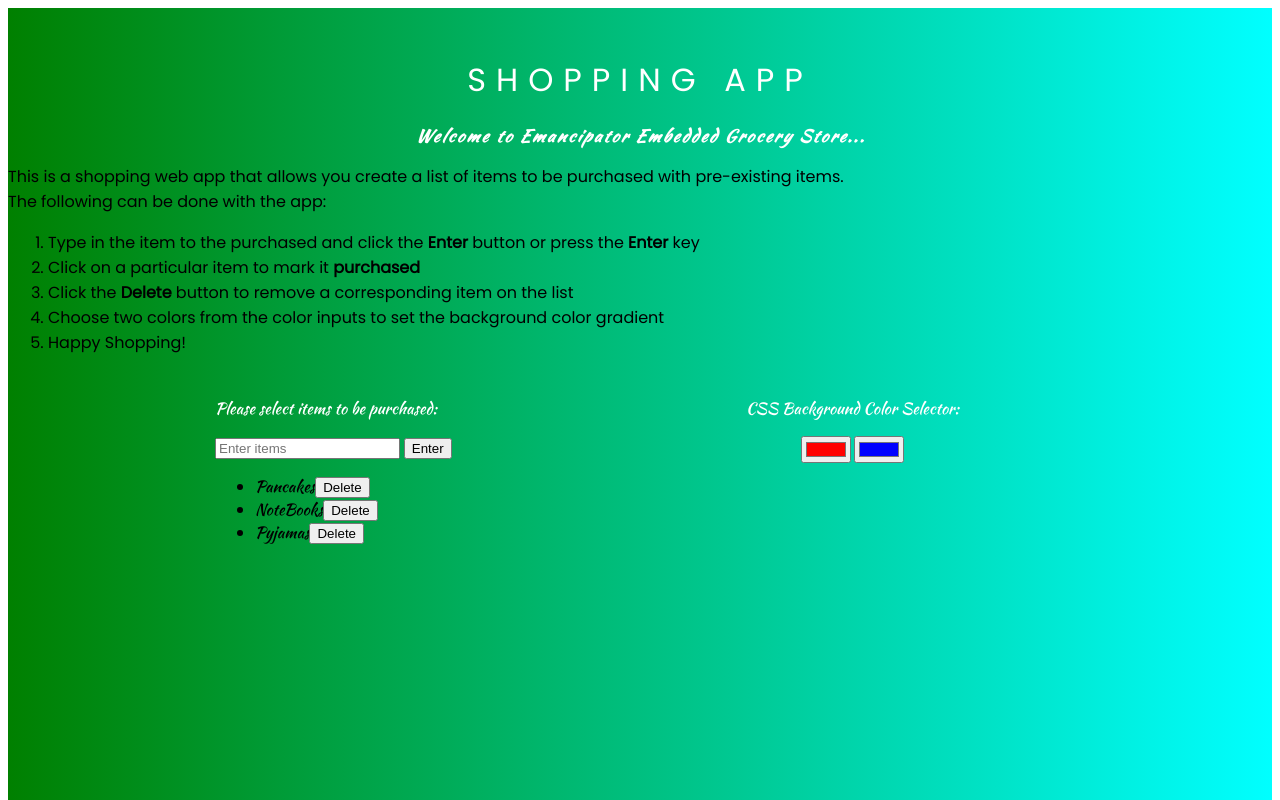
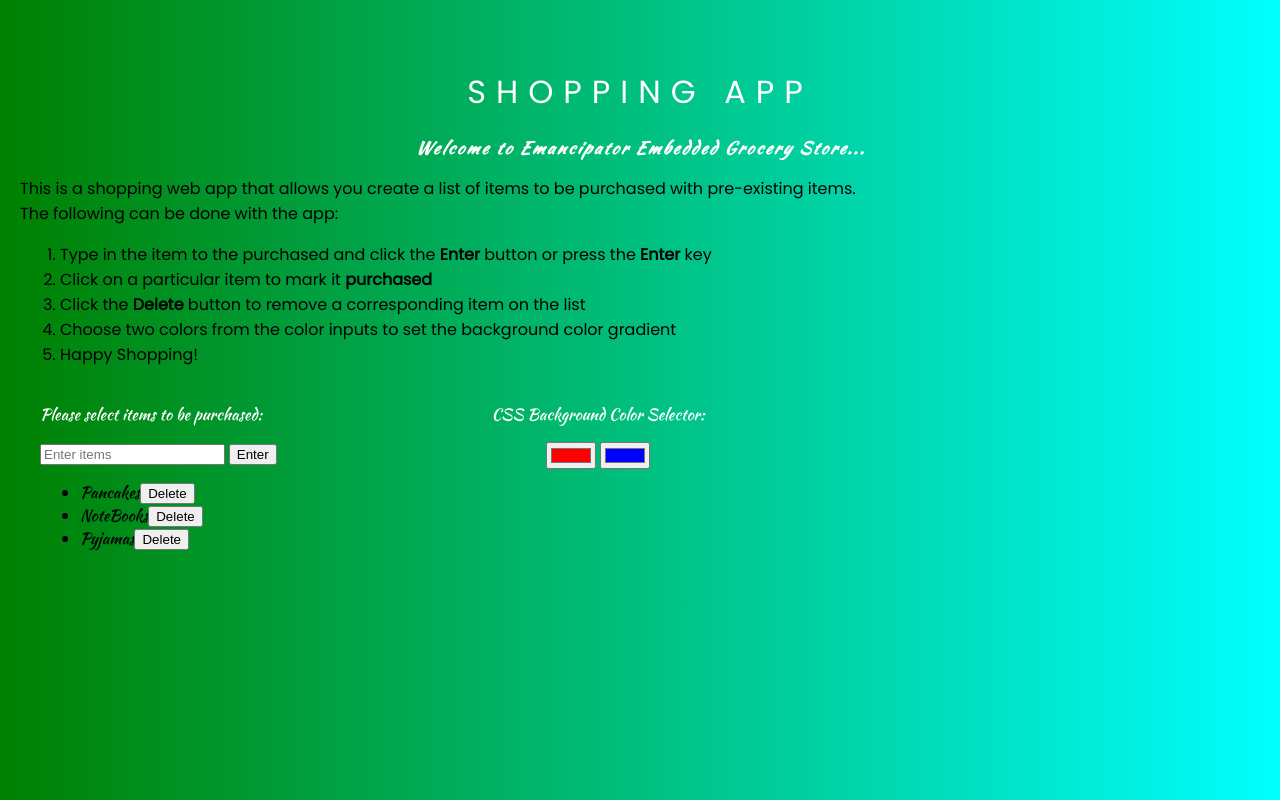
Before and after one commit to emmanuelidiaghe/shoppingList, a plain HTML site: page index.html in a window 1280 px wide. Shown: the top 800 px of the page. Drawn offline with Linux system fonts and the light colour scheme.

Commit message:
fixed responsiveness

```diff
--- a/index.html
+++ b/index.html
@@ -1,6 +1,8 @@
 <!DOCTYPE html>
 <html lang="en">
 <head>
+    <meta charset="UTF-8">
+    <meta name="viewport" content="width=device-width, initial-scale=1.0">
     <title>Shopping App</title>
     <link rel="stylesheet" type="text/css" href="shopping.css">
     <link href="https://fonts.googleapis.com/css2?family=Kaushan+Script&display=swap" rel="stylesheet">
@@ -38,7 +40,6 @@
                 <input class="color1" type="color" name="color1" value="#ff0000">
                 <input class="color2" type="color" name="color2" value="#0000ff">
             </div>
-        <div id="clear"></div>
         </div>
     </div>
         <script type="text/javascript" src="shopping.js"></script>
--- a/shopping.css
+++ b/shopping.css
@@ -1,6 +1,9 @@
+body {
+  margin: 20px;
+  background: linear-gradient(to right, green, cyan);
+}
 #main{
     position: relative;
-    background: linear-gradient(to right, green, cyan);
     overflow: hidden;
 }
 header {
@@ -28,42 +31,39 @@ header {
     padding-top: 0px;
 }
 #container {
-    display: block;
-    width: 300px;
-    height: 1000px;
+  margin: 20px;
     font-family: 'Kaushan Script', cursive;
-    margin: 10px auto 10px auto;
-    padding: 10px 20px;
     border-radius: 0.40rem;
-    color: #ffffff
+    color: #ffffff;
 }
-@media screen and (min-width: 550) {
-    #container {
-        width: 500px;
-    }
-  }
-@media screen and (min-width: 700px) {
-    #container {
-        width: 600px;
-    }
-  }
-@media screen and (min-width: 1000px) {
-    #container {
-        width: 850px;
-    }
-  }
   ul{
       color: black;
   }
 #shopping{
-  width: 50%;
-  float: left;
+  width: 100%;
+  margin: auto;
 }
 #css{
-  width: 50%;
-  float: left;
+  width: 100%;
   text-align: center;
 }
-#clear{
-  clear: both;
+
+
+@media screen and (max-width: 400px) {
+  #container {
+    display: inline;
+    width: 100%;
+  }
 }
+@media screen and (min-width: 401px) and (max-width: 700px) {
+  #container {
+    display: flex;
+      width: 100%;
+  }
+}
+@media screen and (min-width: 701px) {
+  #container {
+    display: flex;
+      width: 60%;
+}
+}
--- a/shopping.js
+++ b/shopping.js
@@ -6,7 +6,7 @@ var list = document.getElementById("list");
 var body = document.querySelector("body");
 var color1 = document.querySelector(".color1");
 var color2 = document.querySelector(".color2");
-var main = document.getElementById("main");
+var main = document.querySelector("body");
 
 function action() {
     var li = document.createElement("li");
```
Lines whose indentation alone changed are shown as unchanged.
